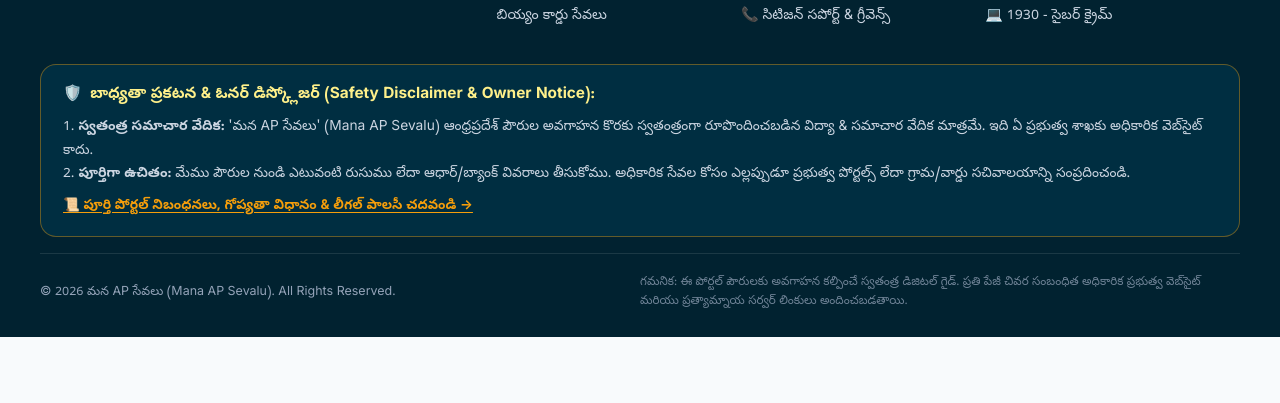
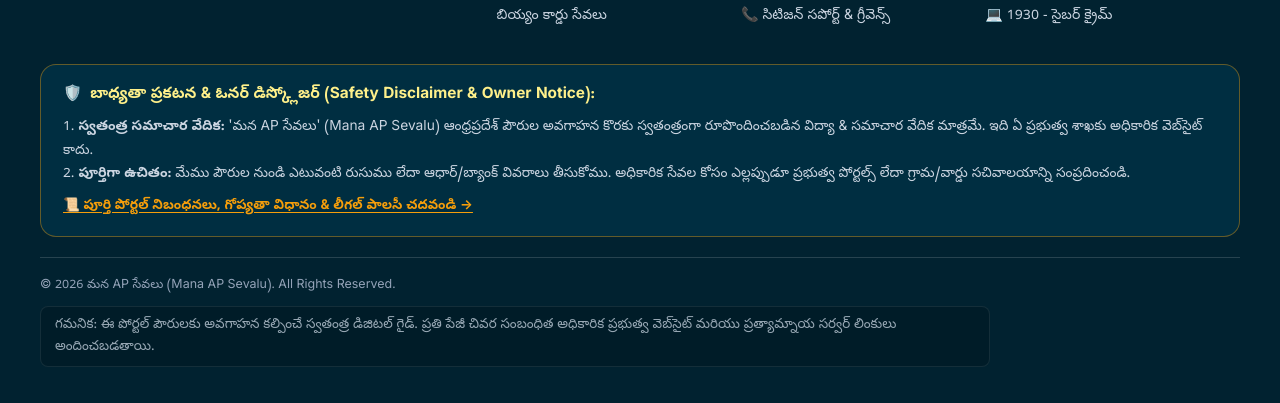
Before and after one commit to RAVITEJAanand/mana-ap-sevalu, a plain HTML site: page index.html in a window 1280 px wide. Shown: the part 2699-3102 px from the top of the page. Before the commit the page ends 3036 px from the top, so only its background shows below. Drawn offline with Linux system fonts and the light colour scheme; no server answers.

Commit message:
Fix footer disclaimer badge layout and floating feedback button clearance

```diff
--- a/assets/css/style.css
+++ b/assets/css/style.css
@@ -1790,3 +1790,36 @@ main {
 .disclosure-links a:hover {
   color: #ffffff;
 }
+
+
+/* Fix Footer Disclaimer & Floating Feedback Button Clearance */
+.footer-bottom-bar {
+  display: flex !important;
+  flex-direction: column !important;
+  gap: 10px !important;
+  align-items: flex-start !important;
+  padding-top: 18px !important;
+  padding-bottom: 24px !important;
+  padding-right: 250px !important;
+  border-top: 1px solid rgba(255, 255, 255, 0.15) !important;
+  margin-top: 20px !important;
+}
+
+.disclaimer-badge {
+  max-width: 100% !important;
+  font-size: 0.84rem !important;
+  line-height: 1.6 !important;
+  color: #cbd5e1 !important;
+  display: block !important;
+  background: rgba(0, 0, 0, 0.2) !important;
+  padding: 8px 14px !important;
+  border-radius: 8px !important;
+  border: 1px solid rgba(255, 255, 255, 0.1) !important;
+}
+
+@media (max-width: 768px) {
+  .footer-bottom-bar {
+    padding-right: 0 !important;
+    padding-bottom: 85px !important; /* Generous breathing room so button never overlaps note */
+  }
+}
```
